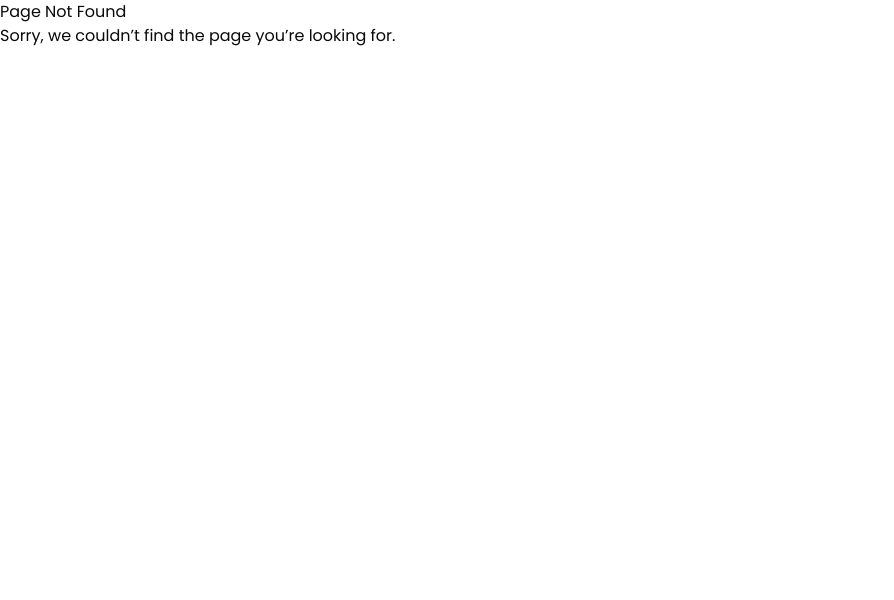
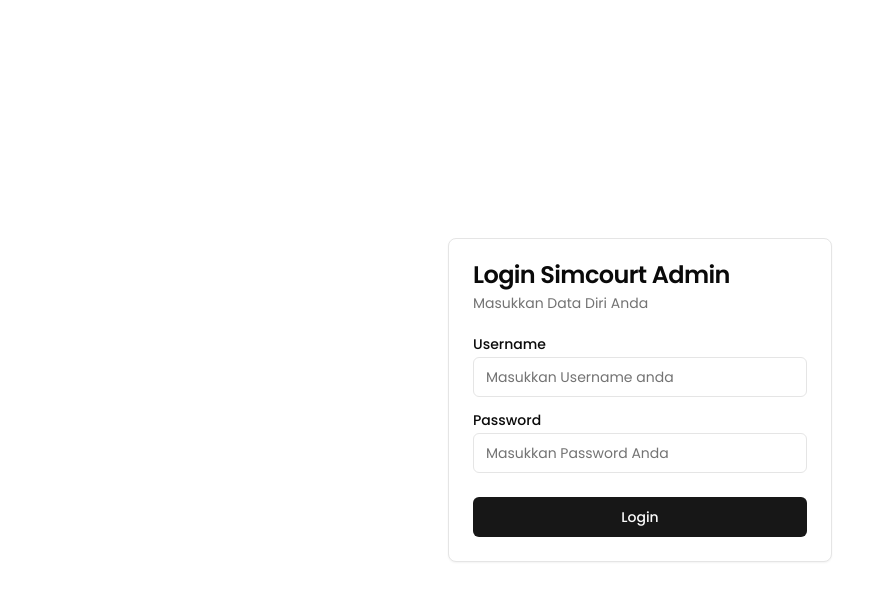
Before and after one commit to krisnabimantoro/simcourt, a Next.js app: page /auth/instruktur in a window 1280 px wide. Before the commit this address had no page. Shown: the top 600 px of the page, without its empty margins (0-894 px from the left). Built offline with nearby package versions, Linux system fonts and the light colour scheme.

Commit message:
feat: add admin login form component and page

```diff
--- /dev/null
+++ b/src/app/auth/instruktur/components/login-form-admin.tsx
@@ -0,0 +1,55 @@
+"use client";
+
+import { useRouter } from "next/navigation";
+
+import { Button } from "@/components/ui/button";
+import { Card, CardContent, CardDescription, CardFooter, CardHeader, CardTitle } from "@/components/ui/card";
+import { Input } from "@/components/ui/input";
+import { Label } from "@/components/ui/label";
+
+interface LoginComponent{
+  tittleCard:string,
+
+}
+
+const LoginForm = ({tittleCard}:LoginComponent) => {
+  const router = useRouter();
+  const handleLogin = () => {
+    router.push("/admin/dashboard"); // Replace '/dashboard' with your target route
+  };
+  return (
+    <Card className="w-96 ">
+      <CardHeader>
+        <CardTitle>{tittleCard}</CardTitle>
+        <CardDescription>Masukkan Data Diri Anda</CardDescription>
+
+      </CardHeader>
+      <CardContent>
+        <form action="">
+          <div className="grid w-full items-center gap-4">
+            <div className="flex flex-col  space-y-1.5">
+              <Label htmlFor="username">Username</Label>
+              <Input  id="username" placeholder="Masukkan Username anda" />
+            </div>
+            <div className="flex flex-col space-y-1.5">
+              <Label htmlFor="password">Password</Label>
+              <Input type="password" id="pic" placeholder="Masukkan Password Anda" />
+            </div>
+          </div>
+        </form>
+      </CardContent>
+      <CardFooter>
+        <div className="flex flex-col w-full gap-2">
+          <Button className="w-full font-medium" size={"default"} onClick={handleLogin} >
+            Login
+          </Button>
+          {/* <Button variant={"outline"} className="w-full font-medium" size={"default"}>
+            Buat Akun
+          </Button> */}
+        </div>
+      </CardFooter>
+    </Card>
+  );
+};
+
+export default LoginForm;
--- /dev/null
+++ b/src/app/auth/instruktur/page.tsx
@@ -0,0 +1,9 @@
+import LoginForm from "./components/login-form-admin";
+
+export default function admin() {
+  return (
+    <div className="w-screen h-screen flex items-center justify-center">
+      <LoginForm tittleCard={"Login Simcourt Admin"} />
+    </div>
+  );
+}
```
